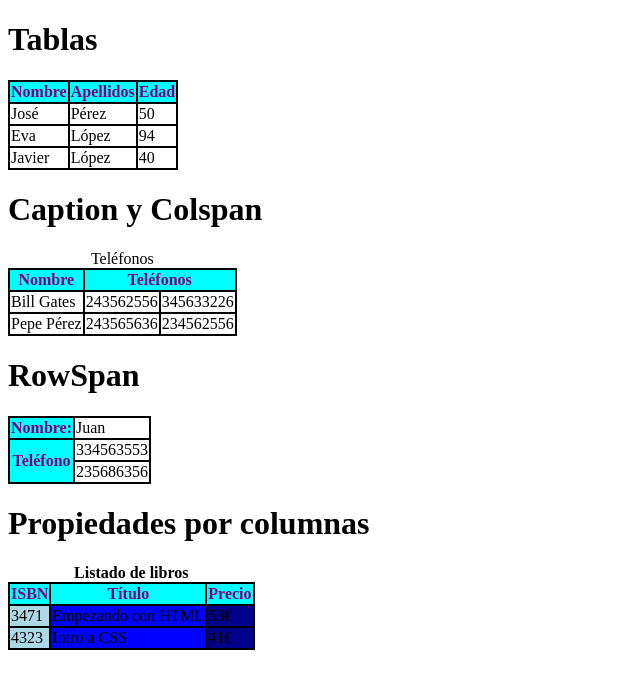
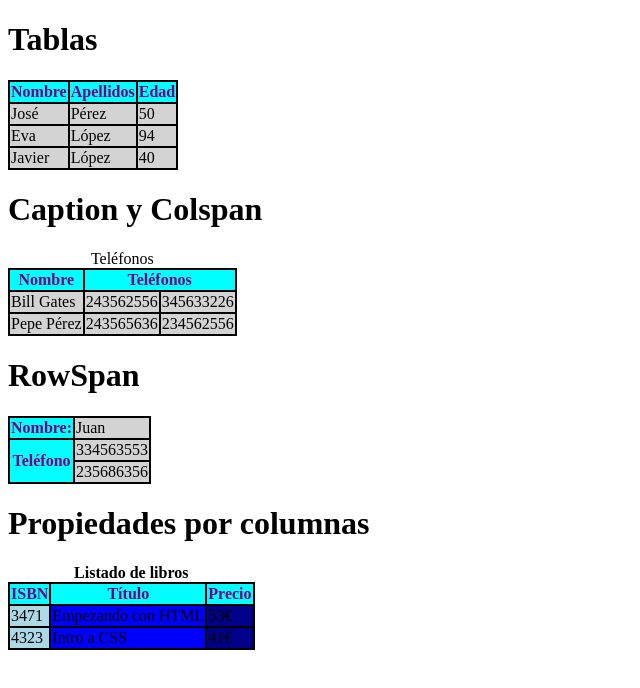
Before and after one commit to HA4x/8.LISTA, a plain HTML site: page tabla.html in a window 1280 px wide. Shown: the whole page, without its empty margins (0-640 px from the left). Drawn offline with Linux system fonts and the light colour scheme.

Commit message:
cambios2

```diff
--- a/tabla.html
+++ b/tabla.html
@@ -21,23 +21,23 @@
 </head>
 <body>
     <h1>Tablas</h1>
-    <table style="border: 2px solid black;">
-        <tr>
+    <table>
+        <tr style="background-color: lightgray;">
             <th>Nombre</th>
             <th>Apellidos</th>
             <th>Edad</th>
         </tr>
-        <tr>
+        <tr style="background-color: lightgray;">
             <td>José</td>
             <td>Pérez</td>
             <td>50</td>
         </tr>
-        <tr>
+        <tr style="background-color: lightgray;">
             <td>Eva</td>
             <td>López</td>
             <td>94</td>
         </tr>
-        <tr>
+        <tr style="background-color: lightgray;">
             <td>Javier</td>
             <td>López</td>
             <td>40</td>
@@ -50,12 +50,12 @@
             <th>Nombre</th>
             <th colspan="2">Teléfonos</th>
         </tr>
-        <tr>
-            <td>Bill Gates</td>
+        <tr style="background-color: lightgray;">
+            <td >Bill Gates</td>
             <td>243562556</td>
             <td>345633226</td>
         </tr>
-        <tr>
+        <tr style="background-color: lightgray;">
             <td>Pepe Pérez</td>
             <td>243565636</td>
             <td>234562556</td>
@@ -64,14 +64,15 @@
 
     <h1>RowSpan</h1>
     <table>
+    <tr style="background-color: lightgray;">
         <th>Nombre:</th>
         <td>Juan</td>
     </tr>
-    <tr>
+    <tr style="background-color: lightgray;">
         <th rowspan="2">Teléfono</th>
         <td>334563553</td>
     </tr>
-    <tr>
+    <tr style="background-color: lightgray;">
         <td>235686356 </td>
     </tr>
     </table>
@@ -83,6 +84,7 @@
             <col style="background-color: lightblue;">
             <col style="background-color: blue;">
             <col style="background-color: darkblue;">
+        </colgroup>
         <tr>
             <th>ISBN</th>
             <th>Título</th>
```
